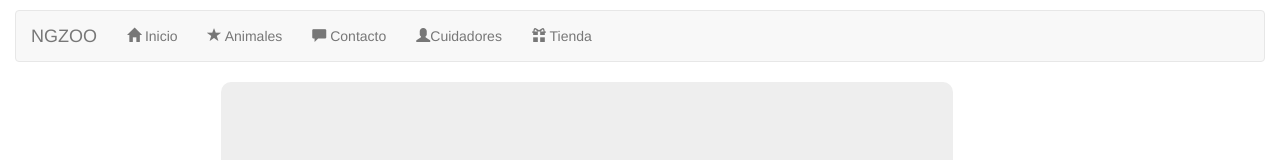
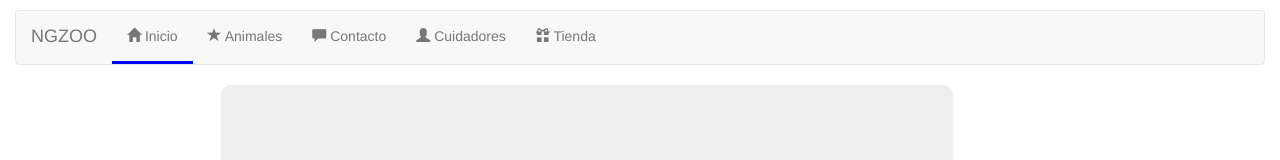
Before and after one commit to YeySanchez/curso-angular9, an Angular app: page /home in a window 1280 px wide. Shown: the top 160 px of the page. Built offline with nearby package versions, Linux system fonts and the light colour scheme.

Commit message:
se añadio boton Mostrar texto junto al parrago con propiedades jquery

```diff
--- a/src/app/app.component.html
+++ b/src/app/app.component.html
@@ -5,11 +5,26 @@
                     <a [routerLink]= "['/home']" class="navbar-brand">{{title}}</a>
             </div>
             <ul class="nav navbar-nav">
-                <li><a [routerLink]= "['/home']"><span class="glyphicon glyphicon-home"></span>  Inicio </a> </li>
-                <li><a [routerLink]= "['/animales']"><span class="glyphicon glyphicon-star"></span> Animales</a></li>
-                <li><a [routerLink]= "['/contactos']"><span class="glyphicon glyphicon-comment"></span> Contacto</a></li>
-                <li><a [routerLink]= "['/cuidadores']"><span class="glyphicon glyphicon-user"></span>Cuidadores</a></li>
-                <li><a [routerLink]= "['/tienda']"><span class="glyphicon glyphicon-gift"></span> Tienda</a></li>
+                <li><a [routerLink]= "['/home']" [routerLinkActive]="['active']"><span class="glyphicon glyphicon-home"></span>
+                        Inicio
+                    </a>
+                </li>
+                <li><a [routerLink]= "['/animales']" [routerLinkActive]="['active']"><span class="glyphicon glyphicon-star"></span>
+                        Animales
+                    </a>
+                </li>
+                <li><a [routerLink]= "['/contactos']" [routerLinkActive]="['active']"><span class="glyphicon glyphicon-comment"></span>
+                     Contacto
+                    </a>
+                </li>
+                <li><a [routerLink]= "['/cuidadores']" [routerLinkActive]="['active']"><span class="glyphicon glyphicon-user"></span>
+                        Cuidadores
+                    </a>
+                </li>
+                <li><a [routerLink]= "['/tienda']"[routerLinkActive]="['active']"><span class="glyphicon glyphicon-gift"></span>
+                        Tienda
+                    </a>
+                </li>
                 <li class="hidden">
                     <!--motrar datos (pso3) mostar datos al lado de nuestra barra de navegacion-->
                     <span *ngIf= "emailContacto"><strong>Email de contacto </strong> {{emailContacto}} <button (click)="Eeliminarcontacto()">Eeliminar emailcontacto</button></span><hr>
--- a/src/app/components/tienda/tienda.component.html
+++ b/src/app/components/tienda/tienda.component.html
@@ -1,3 +1,11 @@
+<h4>Utilizar Jquerry dentro de angular</h4>
+<button id="botonjq">Mostrar textos</button>
+<p id="textojq" class="alert alert-warning">
+    Padezco y te miento, siempre digo que te olvidé aunque no lo hice.
+    Porque en mi esta tu fragancia y esa tímida esencia que se me presenta.
+
+
+<hr/>
 Padre
 <h1>{{titulo}}</h1>
 <ul>
--- a/src/app/components/tienda/tienda.component.ts
+++ b/src/app/components/tienda/tienda.component.ts
@@ -1,17 +1,25 @@
-import { Component } from '@angular/core';
-
+import { Component,OnInit } from '@angular/core';
+declare var jQuery:any;
+declare var $:any;
 @Component({
     selector:'tienda',
 
     templateUrl: './tienda.component.html',
     styleUrls: ['./tienda.component.css'],
   })
-  export class TiendaComponet {
+  export class TiendaComponet implements OnInit {
     public titulo: string;
     public NombreDelParque: string;
     public Miparque;
     constructor(){
         this.titulo = 'esta es la tienda';
+    }
+    ngOnInit(){
+      $('#textojq').hide();
+      $('#botonjq').click(function(){
+        console.log('click desde jquery')
+        $('#textojq').slideToggle();
+      });
     }
     MostrarNombre(){
       console.log(this.NombreDelParque);
--- a/src/assets/styles.css
+++ b/src/assets/styles.css
@@ -8,3 +8,6 @@ margin-top: 10px;
    border-radius:10px ;
    box-shadow:0p 0px 3px #cccccc ;
 }
+.navbar-nav .active{
+   border-bottom: 3px solid blue;
+}
```
